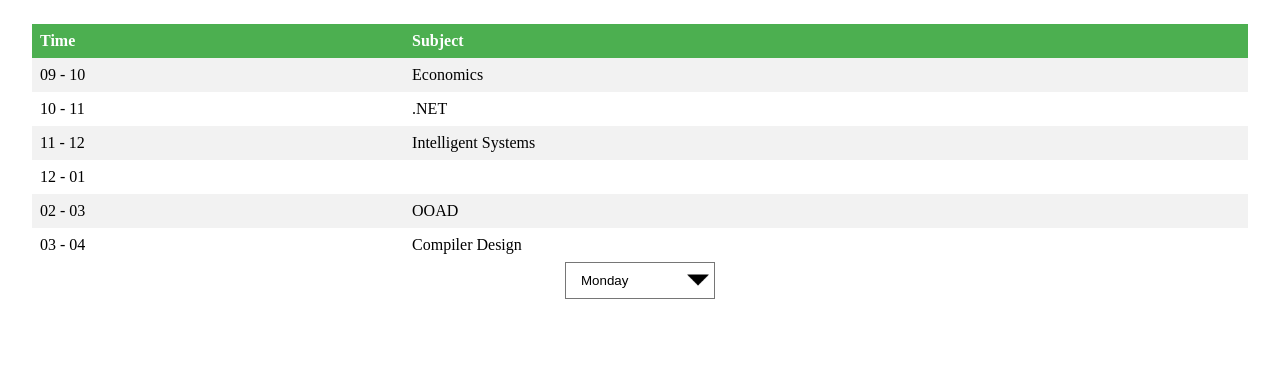
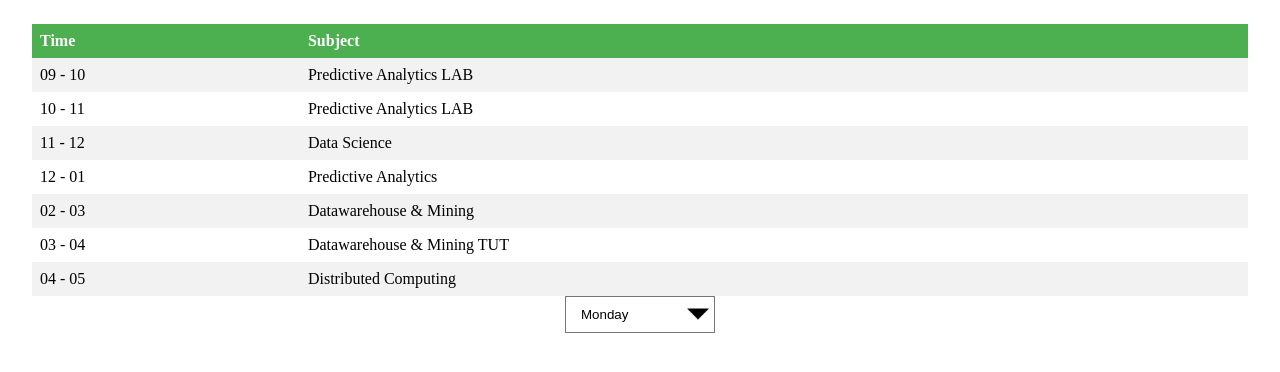
Before and after one commit to iamshouvikmitra/timetable, a plain HTML site: page index.html in a window 1280 px wide. Drawn offline with Linux system fonts and the light colour scheme.

Commit message:
Update index.html

```diff
--- a/index.html
+++ b/index.html
@@ -81,51 +81,54 @@
         // Data
         const timetable = {}
         timetable['1'] = {
-            "09 - 10": "Economics",
-            "10 - 11": ".NET",
-            "11 - 12": "Intelligent Systems",
-            "12 - 01": "",
-            "02 - 03": "OOAD",
-            "03 - 04": "Compiler Design",
+            "09 - 10": "Predictive Analytics LAB",
+            "10 - 11": "Predictive Analytics LAB",
+            "11 - 12": "Data Science",
+            "12 - 01": "Predictive Analytics",
+            "02 - 03": "Datawarehouse & Mining",
+            "03 - 04": "Datawarehouse & Mining TUT",
+            "04 - 05": "Distributed Computing",
         }
         timetable['2'] = {
-            "09 - 10": ".NET LAB",
-            "10 - 11": ".NET LAB",
-            "11 - 12": "Intelligent Systems",
-            "12 - 01": "",
-            "02 - 03": "Economics",
-            "03 - 04": "DBA",
+            "09 - 10": "Data Science LAB",
+            "10 - 11": "Data Science LAB",
+            "11 - 12": "Advanced RDBMS LAB",
+            "12 - 01": "Advanced RDBMS LAB",
+            "02 - 03": "Datawarehouse & Mining",
+            "03 - 04": "Distributed Computing",
+            "04 - 05": " ",
         }
         timetable['3'] = {
-            "09 - 10": "OOAD",
-            "10 - 11": "CG",
-            "11 - 12": ".NET",
-            "12 - 01": "DBA",
-            "02 - 03": "CG LAB",
-            "03 - 04": "CG LAB",
+            "09 - 10": "Advanced RDBMS",
+            "10 - 11": "Crytography & Security",
+            "11 - 12": "Advanced Computer Architecture",
+            "12 - 01": "Predictive Analytics",
+            "02 - 03": "Distributed Computing",
+            "03 - 04": "Crytography & Security LAB",
+            "04 - 05": "Crytography & Security LAB",
         }
         timetable['4'] = {
-            "09 - 10": "Intelligent Systems LAB",
-            "10 - 11": "Intelligent Systems LAB",
-            "11 - 12": "Computer Graphics",
-            "12 - 01": "Compiler Design",
-            "02 - 03": "DBA",
-            "03 - 04": "",
+            "09 - 10": "Predictive Analytics",
+            "10 - 11": " ",
+            "11 - 12": "Advanced Computer Architecture",
+            "12 - 01": "Advanced RDBMS",
+            "02 - 03": "Crytography & Security",
+            "03 - 04": "Advanced Computer Architecture TUT",
+            "04 - 05": "Data Science",
         }
         timetable['5'] = {
-            "09 - 10": "Compiler Design LAB",
-            "10 - 11": "Compiler Design LAB",
-            "11 - 12": ".NET",
-            "12 - 01": "Computer Graphics",
-            "02 - 03": "",
-            "03 - 04": "Compiler Design",
+            "09 - 10": "Advanced RDBMS",
+            "10 - 11": "Datawarehouse & Mining",
+            "11 - 12": "Data Science",
+            "12 - 01": "Advanced Computer Architecture",
+            "02 - 03": "Distributed Computing",
+            "03 - 04": "Crytography & Security",
         }
         timetable['6'] = {
-            "09 - 10": "OOAD",
-            "10 - 11": "Intelligent Systems",
+            "🎉": "No Classes Today",
         }
         timetable['7'] = {
-            "09 - 04": "No Classes Today"
+            "🎉": "No Classes Today",
         }
 
         // Forming Table
```
